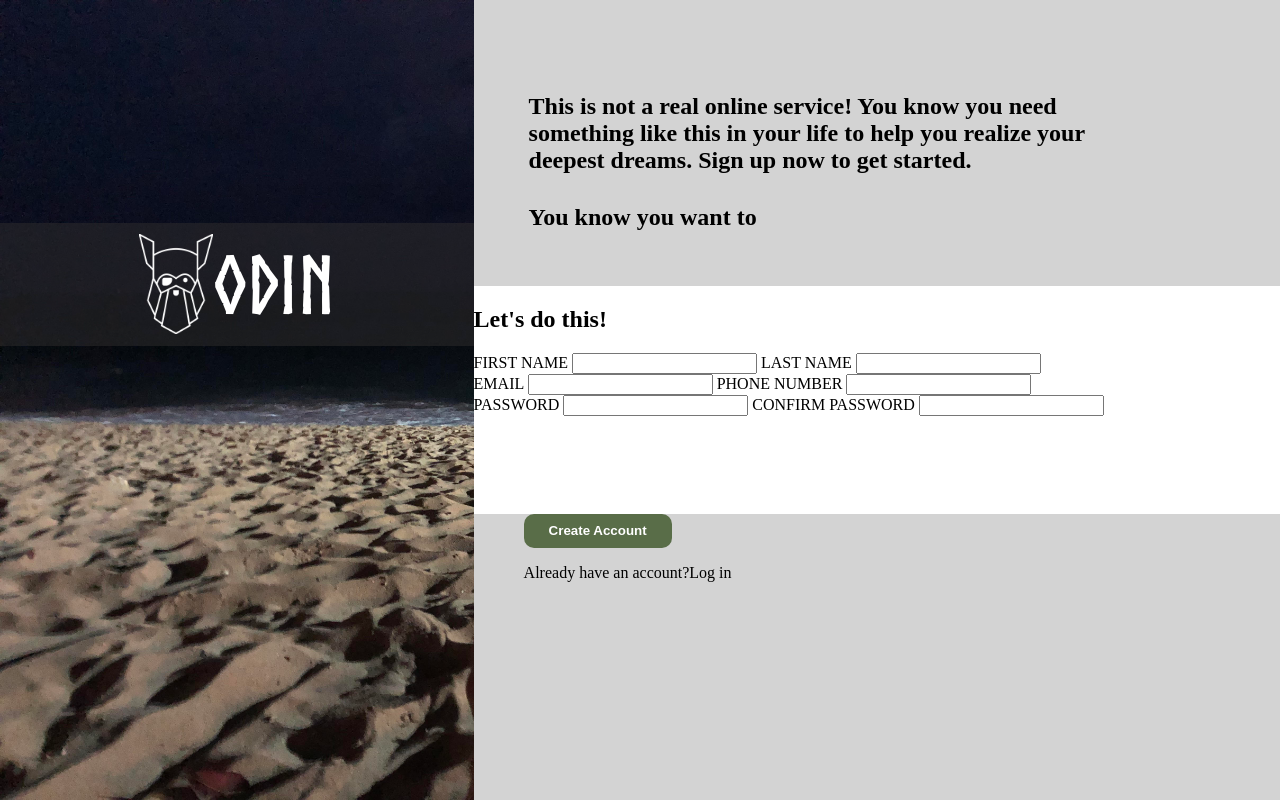
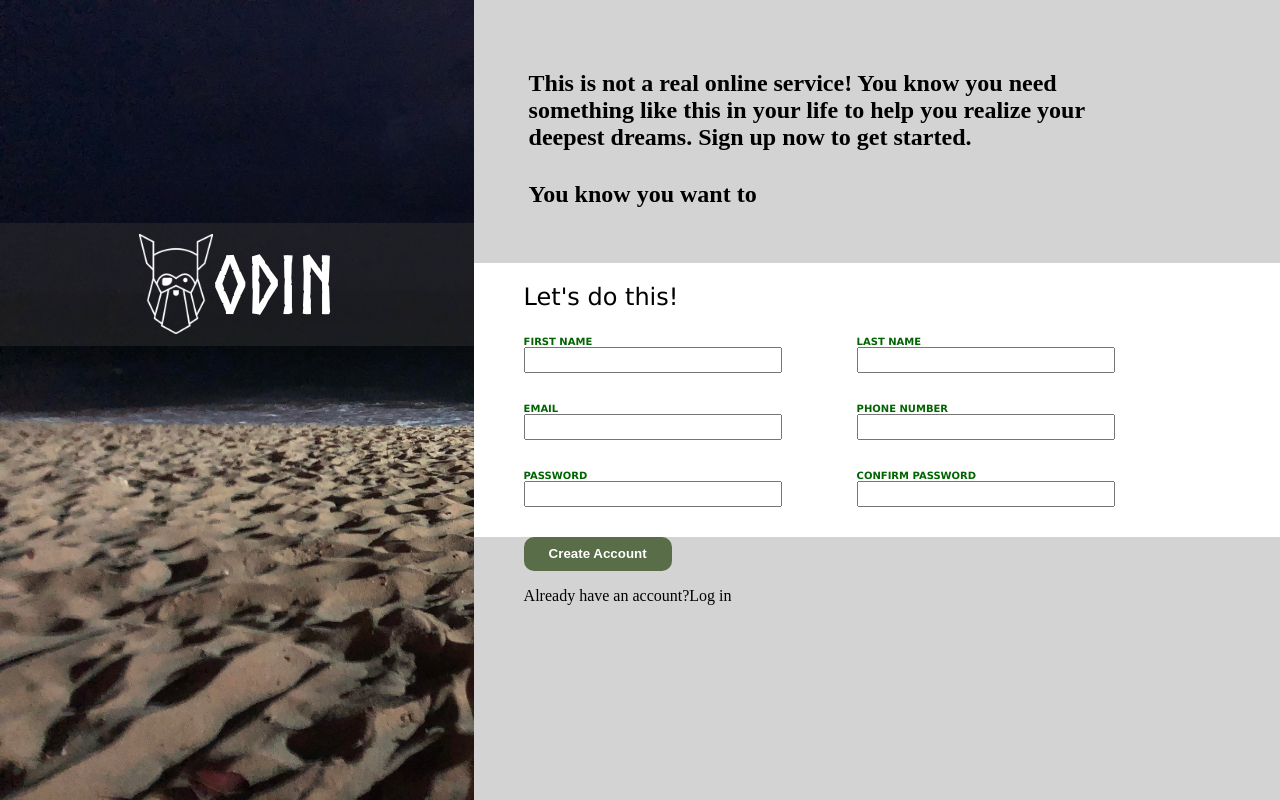
Before and after one commit to mdavison35/sign-up-form, a plain HTML site: page index.html in a window 1280 px wide. Drawn offline with Linux system fonts and the light colour scheme.

Commit message:
Add spacing and style formatting to form content on mid-right container.
Prior to this change, the form elements in the mid-right panel had
default styles. This meant they were not spaced well and were
not visually appealing. This change spaces those inputs and puts
them into columns. It adds fonts to the labels and form heading,
changing font weight and font color.

```diff
--- a/index.html
+++ b/index.html
@@ -29,26 +29,27 @@
 
         <form action="">
           <div class="form-container">
+            <div class="form-column">
               <label for="first-name">FIRST NAME</label>
               <input type="text" id="first-name" name="first-name" />
+              <label for="email">EMAIL</label>
+              <input type="email" id="email" name="email" />
+              <label for="password">PASSWORD</label>
+              <input type="password" id="password" name="password" />
+            </div>
+            <div class="form-column">
               <label for="last-name">LAST NAME</label>
               <input type="text" id="last-name" name="first-name" />
-          </div>
-          <div class="form-container">
-            <label for="email">EMAIL</label>
-            <input type="email" id="email" name="email" />
+
               <label for="phone-num">PHONE NUMBER</label>
               <input type="tel" id="phone-num" name="phone-num" />
-          </div>
-          <div class="form-container">
-            <label for="password">PASSWORD</label>
-            <input type="password" id="password" name="password" />
               <label for="confirm-password">CONFIRM PASSWORD</label>
               <input
                 type="password"
                 id="confirm-password"
                 name="confirm-password"
               />
+            </div>
           </div>
         </form>
       </div>
--- a/style.css
+++ b/style.css
@@ -64,6 +64,27 @@ button {
 
 .form-content {
   flex: 1.2;
+  display: flex;
+  flex-direction: column;
+  padding-left: 50px;
+  font-family: Verdana, sans-serif;
+}
+
+.form-content h2 {
+  flex: 0;
+  margin-bottom: 5px;
+  font-weight: 500;
+}
+
+form {
+  flex: 1;
+  display: flex;
+  flex-direction: column;
+  align-items: space-between;
+}
+
+form div {
+  padding-top: 10px;
 }
 
 .top-right-content,
@@ -87,3 +108,26 @@ button {
 .top-right-content div h2 {
   padding: 5px;
 }
+
+.form-container {
+  width: 80%;
+  display: flex;
+  justify-content: flex-start;
+}
+
+.form-column {
+  height: 100%;
+  display: flex;
+  flex-direction: column;
+  align-items: space-between;
+  margin-right: 75px;
+  font-size: 10px;
+  color: darkgreen;
+  font-weight: 600;
+}
+
+input {
+  width: 250px;
+  margin-bottom: 30px;
+  line-height: 1.5;
+}
```
Lines whose indentation alone changed are shown as unchanged.
